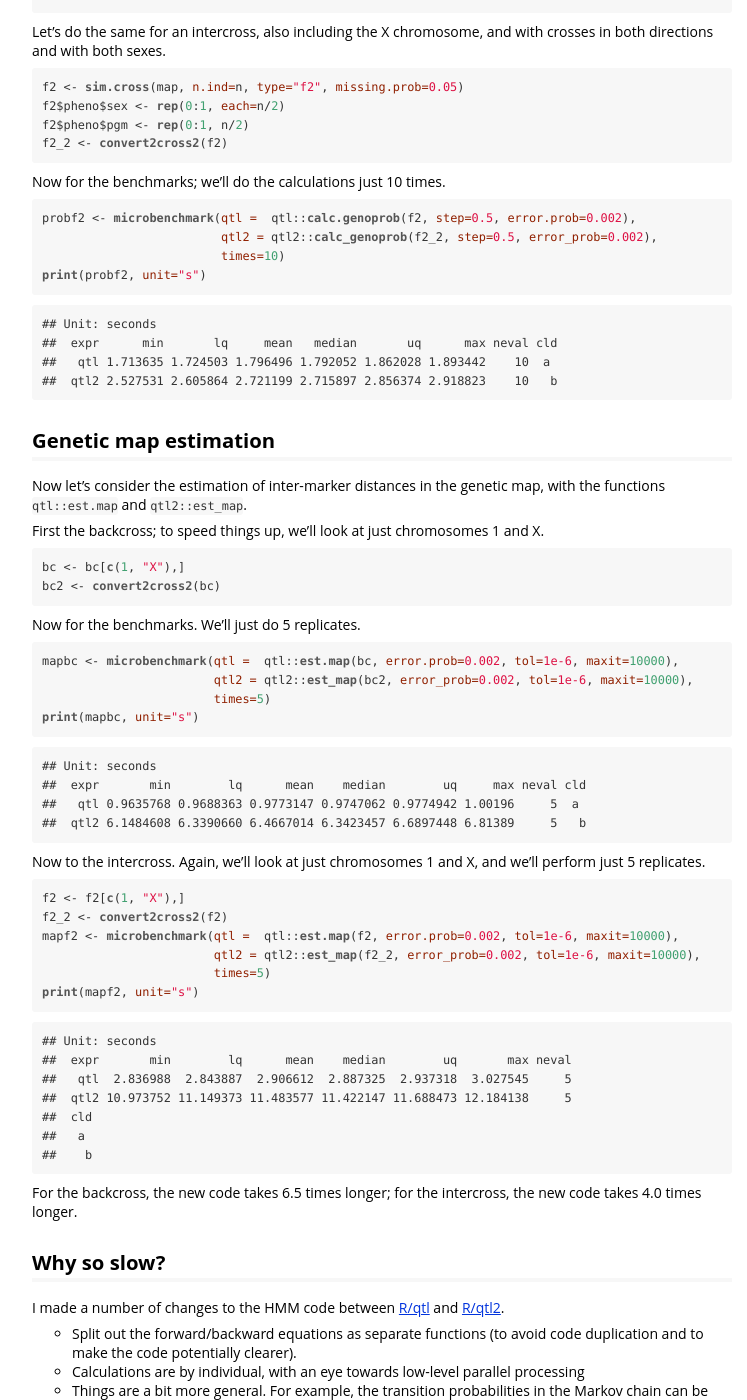
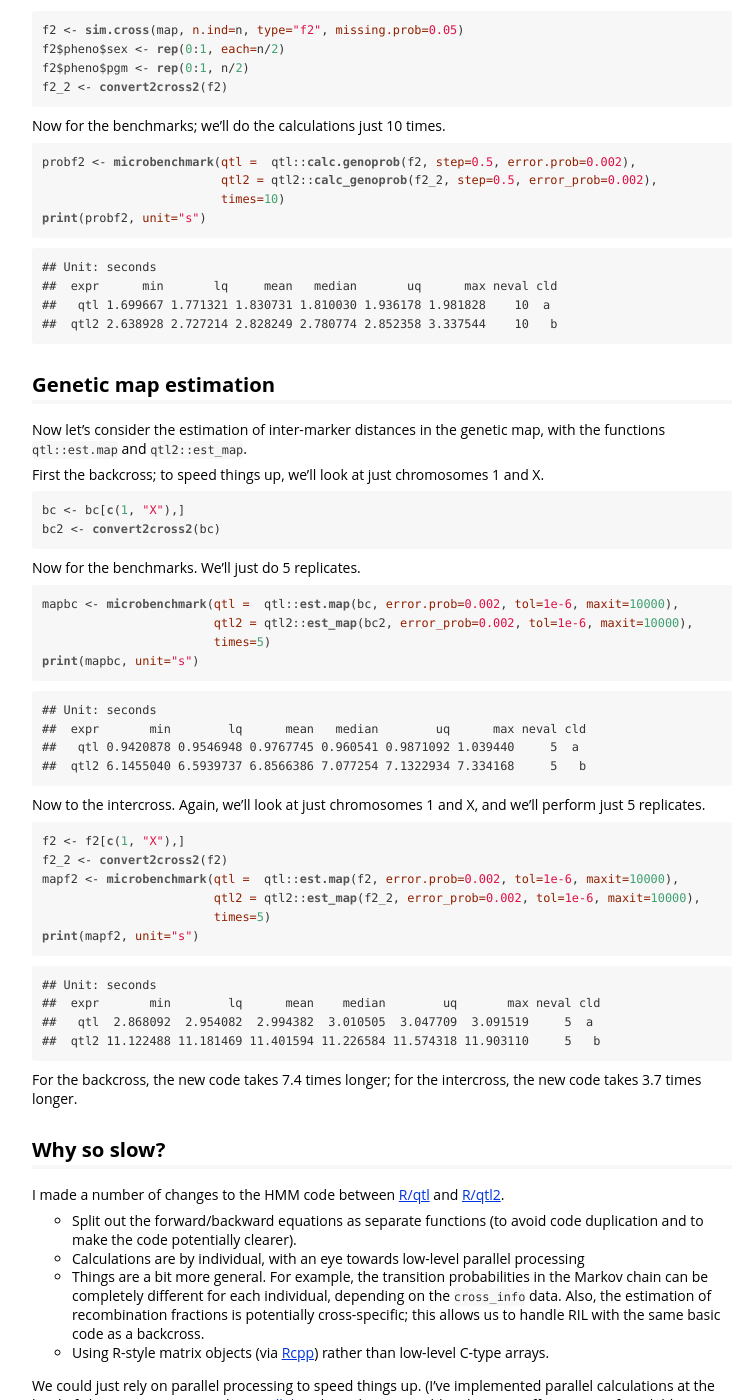
Before and after one commit to rqtl/qtl2, a Jekyll site: the page assets/vignettes/hmm_benchmarks.html, which Jekyll copies as it is, in a window 1280 px wide and 1400 px high, scrolled down 1068 px. Shown: the whole window, without its empty margins (258-1005 px from the left). Built offline with Jekyll 4.4.1, drawn with Linux system fonts in a browser that asks for light colours; some of the changed text lies outside the part shown.

Commit message:
benchmark vignettes: increase output width to avoid line breaks

````diff
--- a/assets/vignettes/hmm_benchmarks.Rmd
+++ b/assets/vignettes/hmm_benchmarks.Rmd
@@ -2,6 +2,10 @@
 title: Benchmarks of HMM routines
 output: rmarkdown::html_vignette
 ---
+
+```{r change_width, include=FALSE}
+options(width=100)
+```
 
 [R/qtl2](https://github.com/kbroman/qtl2) includes a reimplementation
 of the basic hidden Markov model code for the calculation of
--- a/assets/vignettes/hmm_benchmarks.html
+++ b/assets/vignettes/hmm_benchmarks.html
@@ -79,12 +79,9 @@ probbc &lt;-<span class="st"> </span><span class="kw">microbenchmark</span>(<spa
                          <span class="dt">times=</span><span class="dv">25</span>)
 <span class="kw">print</span>(probbc, <span class="dt">unit=</span><span class="st">&quot;s&quot;</span>)</code></pre>
 <pre><code>## Unit: seconds
-##  expr       min        lq      mean    median        uq       max neval
-##   qtl 0.7511628 0.7798232 0.8097127 0.8027961 0.8364654 0.9161911    25
-##  qtl2 1.1809099 1.2424304 1.3098340 1.2921666 1.3463174 1.5619056    25
-##  cld
-##   a
-##    b</code></pre>
+##  expr       min        lq      mean    median        uq       max neval cld
+##   qtl 0.7309962 0.7557728 0.8214125 0.8402856 0.8751108 0.9213518    25  a
+##  qtl2 1.1359484 1.1979394 1.2691502 1.2467058 1.3158688 1.5575560    25   b</code></pre>
 <p>Let’s do the same for an intercross, also including the X chromosome, and with crosses in both directions and with both sexes.</p>
 <pre class="sourceCode r"><code class="sourceCode r">f2 &lt;-<span class="st"> </span><span class="kw">sim.cross</span>(map, <span class="dt">n.ind=</span>n, <span class="dt">type=</span><span class="st">&quot;f2&quot;</span>, <span class="dt">missing.prob=</span><span class="fl">0.05</span>)
 f2$pheno$sex &lt;-<span class="st"> </span><span class="kw">rep</span>(<span class="dv">0</span>:<span class="dv">1</span>, <span class="dt">each=</span>n/<span class="dv">2</span>)
@@ -97,8 +94,8 @@ f2_2 &lt;-<span class="st"> </span><span class="kw">convert2cross2</span>(f2)</c
 <span class="kw">print</span>(probf2, <span class="dt">unit=</span><span class="st">&quot;s&quot;</span>)</code></pre>
 <pre><code>## Unit: seconds
 ##  expr      min       lq     mean   median       uq      max neval cld
-##   qtl 1.713635 1.724503 1.796496 1.792052 1.862028 1.893442    10  a
-##  qtl2 2.527531 2.605864 2.721199 2.715897 2.856374 2.918823    10   b</code></pre>
+##   qtl 1.699667 1.771321 1.830731 1.810030 1.936178 1.981828    10  a
+##  qtl2 2.638928 2.727214 2.828249 2.780774 2.852358 3.337544    10   b</code></pre>
 </div>
 <div id="genetic-map-estimation" class="section level2">
 <h2>Genetic map estimation</h2>
@@ -112,9 +109,9 @@ bc2 &lt;-<span class="st"> </span><span class="kw">convert2cross2</span>(bc)</co
                         <span class="dt">times=</span><span class="dv">5</span>)
 <span class="kw">print</span>(mapbc, <span class="dt">unit=</span><span class="st">&quot;s&quot;</span>)</code></pre>
 <pre><code>## Unit: seconds
-##  expr       min        lq      mean    median        uq     max neval cld
-##   qtl 0.9635768 0.9688363 0.9773147 0.9747062 0.9774942 1.00196     5  a
-##  qtl2 6.1484608 6.3390660 6.4667014 6.3423457 6.6897448 6.81389     5   b</code></pre>
+##  expr       min        lq      mean   median        uq      max neval cld
+##   qtl 0.9420878 0.9546948 0.9767745 0.960541 0.9871092 1.039440     5  a
+##  qtl2 6.1455040 6.5939737 6.8566386 7.077254 7.1322934 7.334168     5   b</code></pre>
 <p>Now to the intercross. Again, we’ll look at just chromosomes 1 and X, and we’ll perform just 5 replicates.</p>
 <pre class="sourceCode r"><code class="sourceCode r">f2 &lt;-<span class="st"> </span>f2[<span class="kw">c</span>(<span class="dv">1</span>, <span class="st">&quot;X&quot;</span>),]
 f2_2 &lt;-<span class="st"> </span><span class="kw">convert2cross2</span>(f2)
@@ -123,13 +120,10 @@ mapf2 &lt;-<span class="st"> </span><span class="kw">microbenchmark</span>(<span
                         <span class="dt">times=</span><span class="dv">5</span>)
 <span class="kw">print</span>(mapf2, <span class="dt">unit=</span><span class="st">&quot;s&quot;</span>)</code></pre>
 <pre><code>## Unit: seconds
-##  expr       min        lq      mean    median        uq       max neval
-##   qtl  2.836988  2.843887  2.906612  2.887325  2.937318  3.027545     5
-##  qtl2 10.973752 11.149373 11.483577 11.422147 11.688473 12.184138     5
-##  cld
-##   a
-##    b</code></pre>
-<p>For the backcross, the new code takes 6.5 times longer; for the intercross, the new code takes 4.0 times longer.</p>
+##  expr       min        lq      mean    median        uq       max neval cld
+##   qtl  2.868092  2.954082  2.994382  3.010505  3.047709  3.091519     5  a
+##  qtl2 11.122488 11.181469 11.401594 11.226584 11.574318 11.903110     5   b</code></pre>
+<p>For the backcross, the new code takes 7.4 times longer; for the intercross, the new code takes 3.7 times longer.</p>
 </div>
 <div id="why-so-slow" class="section level2">
 <h2>Why so slow?</h2>
@@ -147,7 +141,7 @@ mapf2 &lt;-<span class="st"> </span><span class="kw">microbenchmark</span>(<span
 <h2>Session information</h2>
 <p>The following shows the R and package versions I was using.</p>
 <pre class="sourceCode r"><code class="sourceCode r">devtools::<span class="kw">session_info</span>()</code></pre>
-<pre><code>## Session info --------------------------------------------------------------</code></pre>
+<pre><code>## Session info ---------------------------------------------------------------------------------------</code></pre>
 <pre><code>##  setting  value
 ##  version  R version 3.2.0 (2015-04-16)
 ##  system   x86_64, darwin13.4.0
@@ -155,7 +149,7 @@ mapf2 &lt;-<span class="st"> </span><span class="kw">microbenchmark</span>(<span
 ##  language en_US.UTF-8
 ##  collate  en_US.UTF-8
 ##  tz       America/Chicago</code></pre>
-<pre><code>## Packages ------------------------------------------------------------------</code></pre>
+<pre><code>## Packages -------------------------------------------------------------------------------------------</code></pre>
 <pre><code>##  package        * version    date       source
 ##  assertthat       0.1        2013-12-06 CRAN (R 3.2.0)
 ##  bitops           1.0-6      2013-08-17 CRAN (R 3.2.0)
--- a/assets/vignettes/linreg_benchmarks.Rmd
+++ b/assets/vignettes/linreg_benchmarks.Rmd
@@ -2,6 +2,10 @@
 title: Benchmarks of linear regression routines
 output: rmarkdown::html_vignette
 ---
+
+```{r change_width, include=FALSE}
+options(width=100)
+```
 
 [R/qtl2](https://github.com/kbroman/qtl2) includes code with several
 options for linear regression. We're mostly focusing on using the
````
Also changed, not shown: assets/vignettes/linreg_benchmarks.html (+35 -57 lines).
